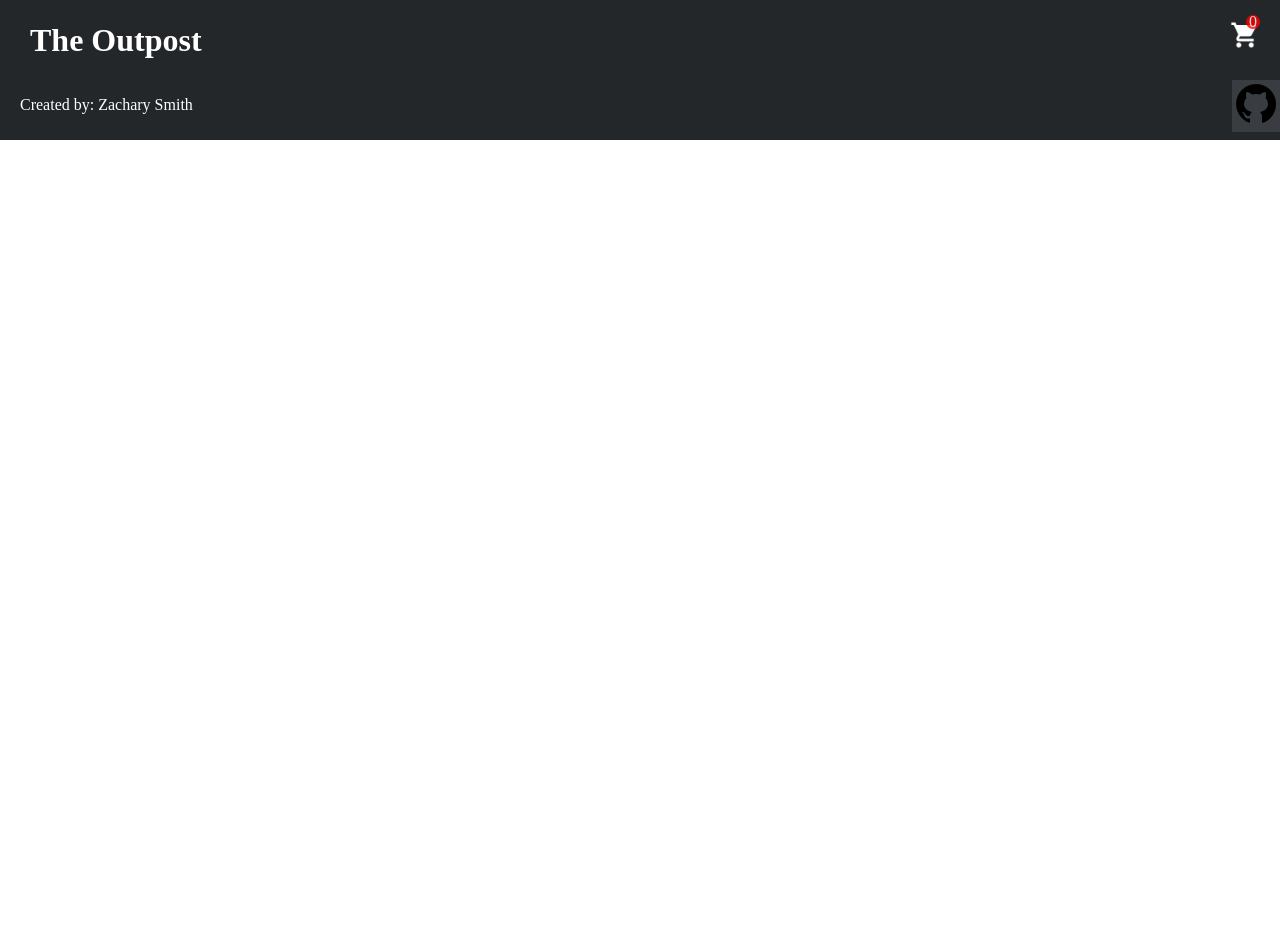
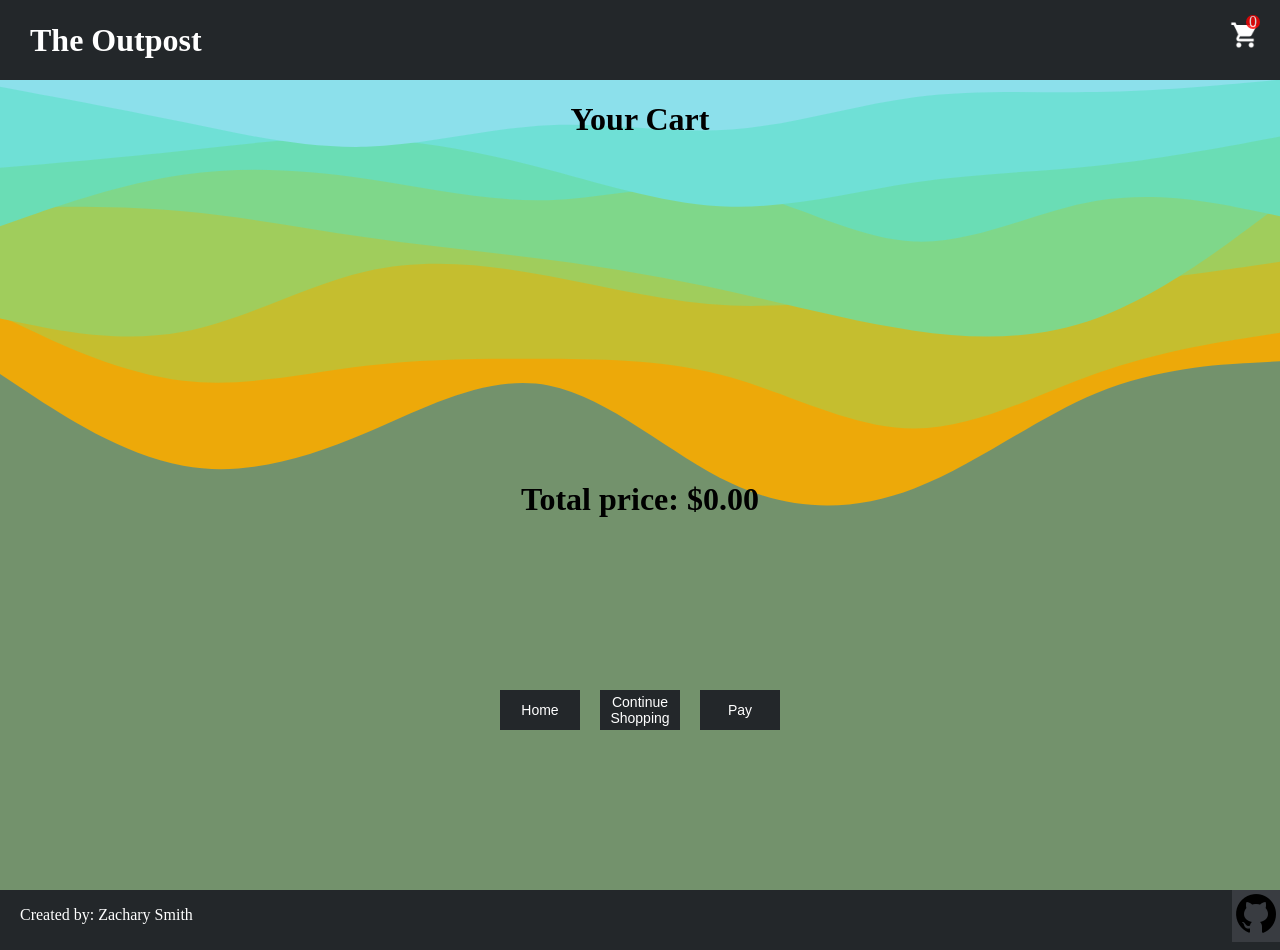
Before and after one commit to zjs6631/shopping-cart, a React (Create React App) app: page /shopping-cart/checkout in a window 1280 px wide. Before the commit the page ends 800 px from the top, so only its background shows below. Built offline with nearby package versions, Linux system fonts and the light colour scheme.

Commit message:
updated routes to try and deploy

```diff
--- a/src/App.js
+++ b/src/App.js
@@ -111,7 +111,7 @@ function App() { //app component contains most the logic of this app
 
   }
 
-  //solid example of setting up Routes and passing props
+  //solid example of setting up Routes and passing
 
   return (
     <div className='App'>
--- a/src/RouteSwitch.js
+++ b/src/RouteSwitch.js
@@ -11,7 +11,7 @@ const RouteSwitch = () =>{
     return(
     <BrowserRouter>
         <Routes>
-            <Route path="/*" element={<App />}>
+            <Route path="/shopping-cart/*" element={<App />}>
                 <Route index element = {<Home />} />
                 <Route path="shop" element = {<Shop/>}/>
                     <Route path="checkout" element = { <Checkout/>}/>
--- a/src/components/Checkout.js
+++ b/src/components/Checkout.js
@@ -28,8 +28,8 @@ const Checkout = (props) => { //takes in props that represent the current cart a
             </div>
             <h1>{'Total price: $' + (props.total).toFixed(2)}</h1>
             <div className="checkoutBtns">
-                <Link to='/'><button id="checkHome">Home</button></Link>
-                <Link to='/shop'><button>Continue Shopping</button></Link>
+                <Link to='/shopping-cart/'><button id="checkHome">Home</button></Link>
+                <Link to='/shopping-cart/shop'><button>Continue Shopping</button></Link>
                 <button id="payBtn">Pay</button>
             </div>
         </div>
--- a/src/components/Shop.js
+++ b/src/components/Shop.js
@@ -9,7 +9,7 @@ const Shop = (props) =>{ //shop comp that uses props to display the inventory as
     return(
         <div className="shopPage">
             <div className="homeBtnContainer">
-                <Link to="/"><button id="homeBtn">Home</button></Link>
+                <Link to="/shopping-cart/"><button id="homeBtn">Home</button></Link>
             </div>
             <div className="inventoryContainer">
             {props.inventory.map((item)=>{
```
